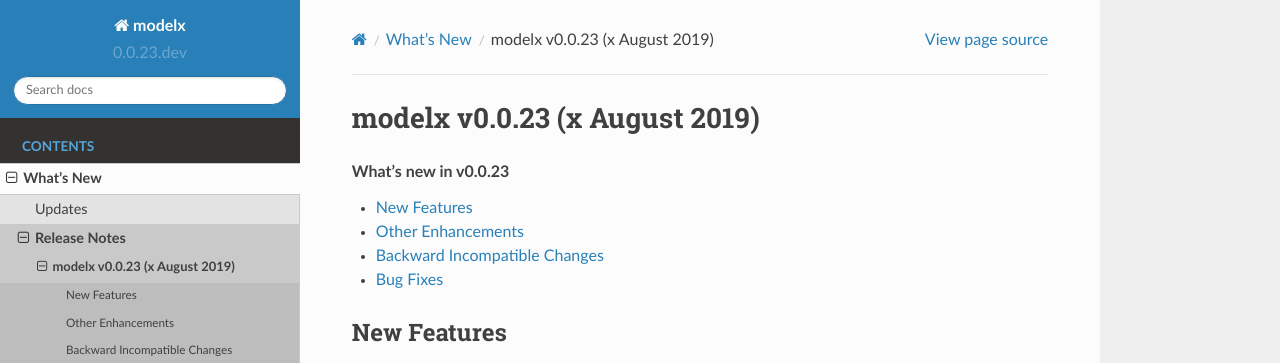
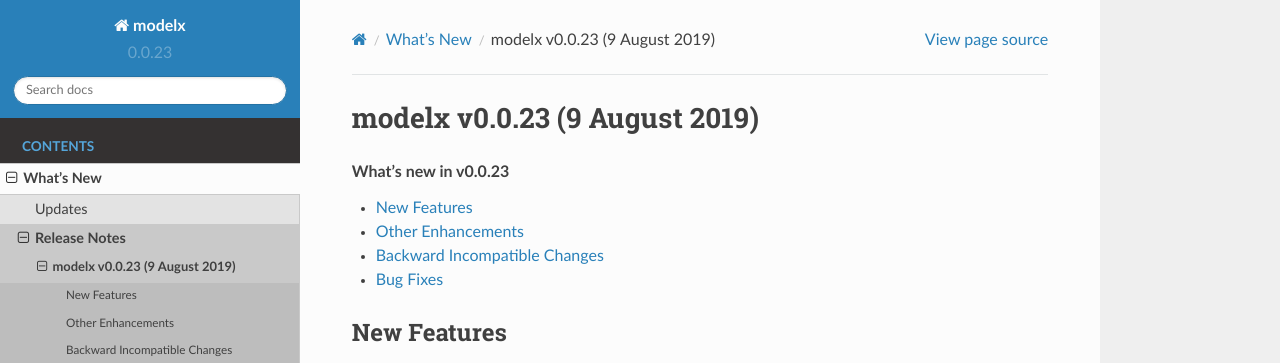
Before and after one commit to fumitoh/modelx, a Sphinx documentation site: the page built from doc/source/releases/relnotes_v0_0_23.rst, in a window 1280 px wide and 900 px high. Shown: the top 363 px of the window. Built offline with Sphinx 7.4.7 and the Read the Docs theme 2.0.0, drawn with Linux system fonts in a browser that asks for light colours; pages that are not in the unit, such as notebooks, are missing from menus.

Commit message:
DIST: Release v0.0.23

```diff
--- a/doc/source/releases/relnotes_v0_0_23.rst
+++ b/doc/source/releases/relnotes_v0_0_23.rst
@@ -1,7 +1,7 @@
 .. currentmodule:: modelx
 
 ==============================
-modelx v0.0.23 (x August 2019)
+modelx v0.0.23 (9 August 2019)
 ==============================
 
 .. contents:: What's new in v0.0.23
--- a/modelx/__init__.py
+++ b/modelx/__init__.py
@@ -19,7 +19,7 @@
 
 """
 
-VERSION = (0, 0, 23, "dev")
+VERSION = (0, 0, 23)
 __version__ = ".".join([str(x) for x in VERSION])
 from modelx.core.api import *  # must come after __version__ assignment.
 try:
```
